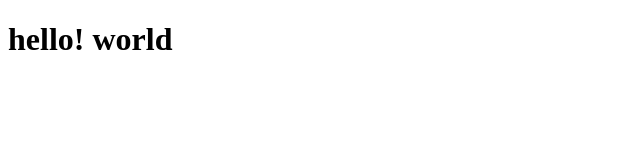
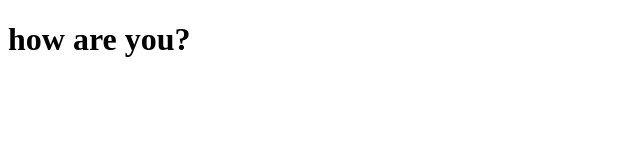
Before and after one commit to fate82103/github_test, a plain HTML site: page index.html in a window 1280 px wide. Shown: the whole page, without its empty margins (0-640 px from the left). Drawn offline with Linux system fonts and the light colour scheme.

Commit message:
index.html更新

```diff
--- a/index.html
+++ b/index.html
@@ -5,6 +5,6 @@
 	<title>Document</title>
 </head>
 <body>
-	<h1>hello! world</h1>
+	<h1>how are you?</h1>
 </body>
 </html>
```
